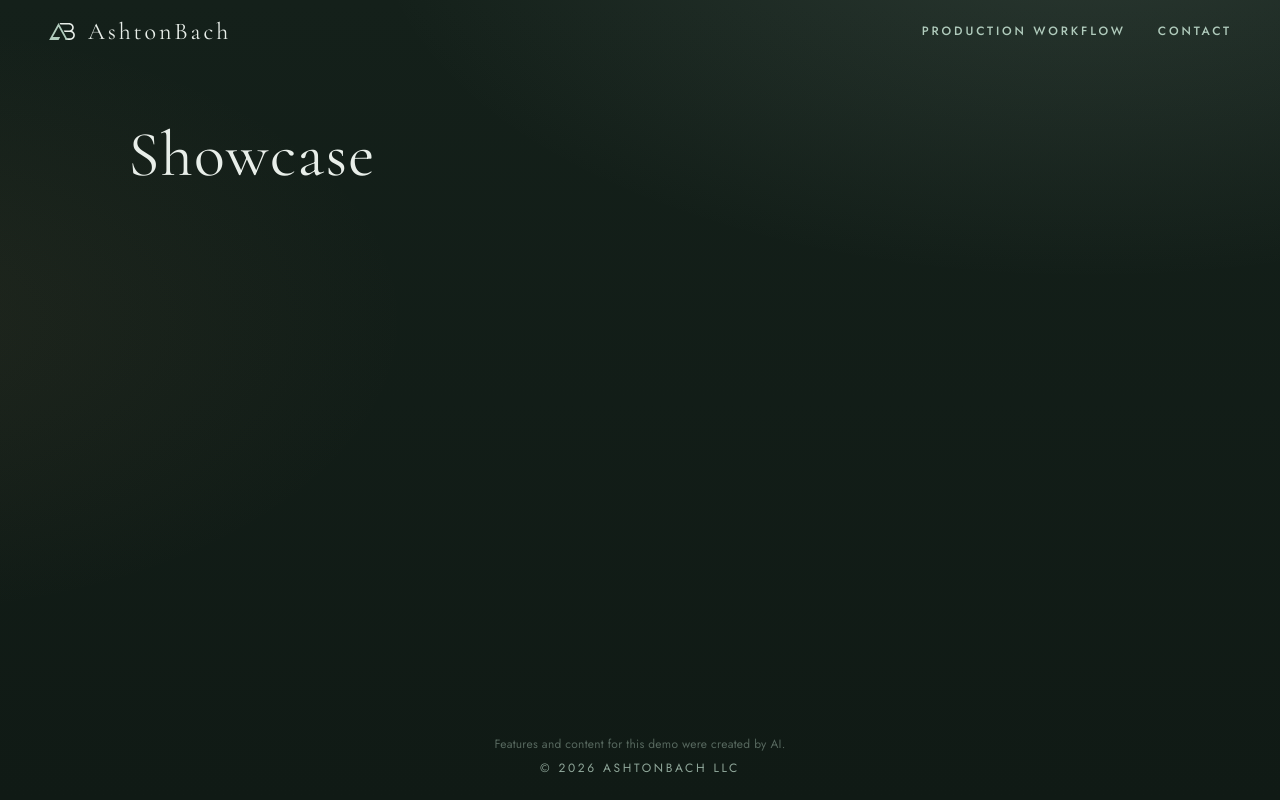
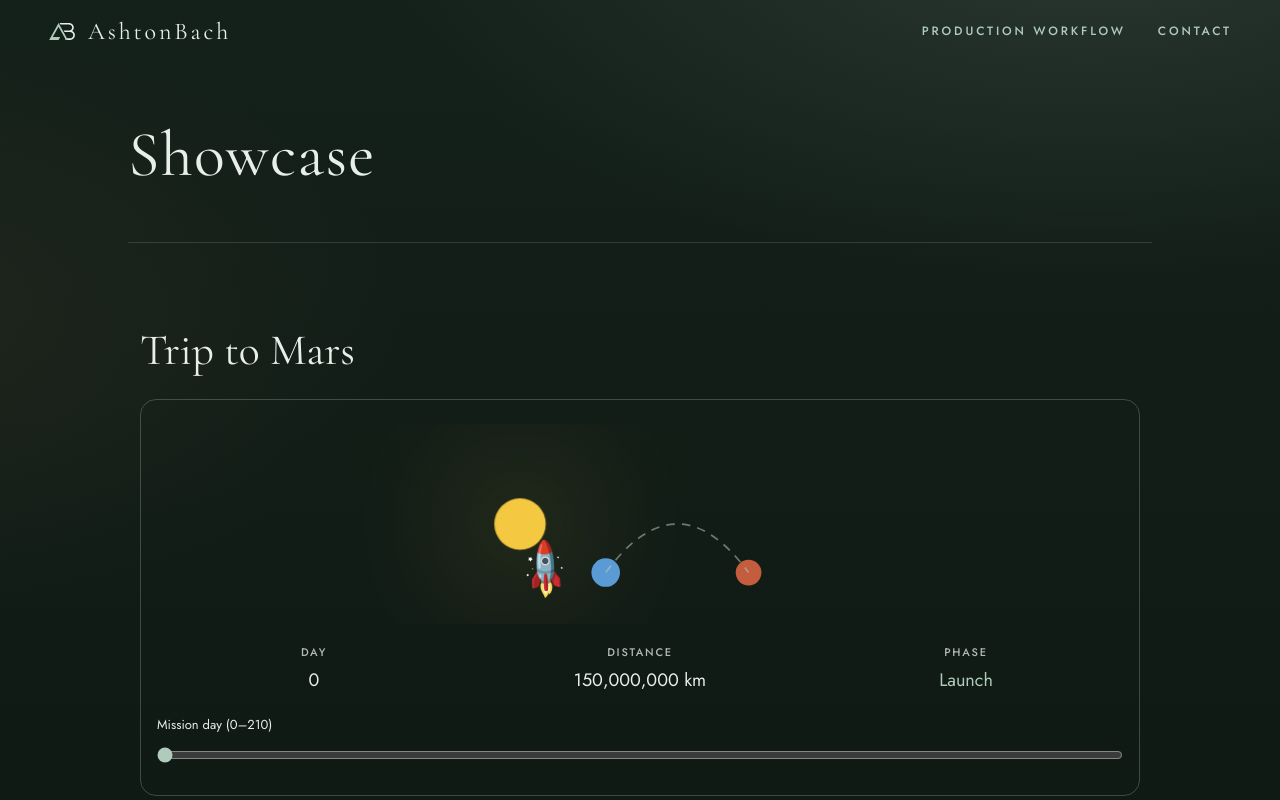
Before and after one commit to ashtonbach/agent-showcase, a Next.js app: page / in a window 1280 px wide. Shown: the top 800 px of the page. Built offline with nearby package versions, Linux system fonts and the light colour scheme.

Commit message:
Feature: Your request (Author: Alder)

```diff
--- a/app/lab/current.json
+++ b/app/lab/current.json
@@ -1 +1 @@
-{"slug":"custom-1792665192"}
+{"slug":"custom-1792665547"}
--- /dev/null
+++ b/app/lab/custom-1792665547/index.tsx
@@ -0,0 +1,115 @@
+"use client";
+
+import { useCallback, useEffect, useRef, useState } from "react";
+
+const MAX_DAY = 210;
+// Example arc: ~150M km at departure to ~55M km near Mars (simplified Hohmann-style; NASA cites ~6–9 month transfers)
+function distanceKm(day: number) {
+  const t = day / MAX_DAY;
+  const start = 150_000_000;
+  const end = 55_000_000;
+  return Math.round(start + (end - start) * t * t);
+}
+
+function fmtKm(n: number) {
+  const s = String(n);
+  let out = "";
+  for (let i = 0; i < s.length; i++) {
+    if (i && (s.length - i) % 3 === 0) out += ",";
+    out += s[i];
+  }
+  return out;
+}
+
+function phaseFor(day: number) {
+  if (day <= 30) return "Launch";
+  if (day >= 181) return "Arrival";
+  return "Cruise";
+}
+
+function curvePoint(t: number) {
+  const x = 18 + t * 64;
+  const y = 52 - 22 * Math.sin(Math.PI * t);
+  const dx = 64;
+  const dy = -22 * Math.PI * Math.cos(Math.PI * t);
+  const angle = (Math.atan2(dy, dx) * 180) / Math.PI;
+  return { x, y, angle };
+}
+
+export default function Lab() {
+  const [day, setDay] = useState(0);
+  const sliderRef = useRef<HTMLInputElement>(null);
+  const t = day / MAX_DAY;
+  const { x, y, angle } = curvePoint(t);
+  const dist = distanceKm(day);
+  const phase = phaseFor(day);
+
+  const nudge = useCallback((delta: number) => {
+    setDay((d) => Math.min(MAX_DAY, Math.max(0, d + delta)));
+  }, []);
+
+  useEffect(() => {
+    const onKey = (e: KeyboardEvent) => {
+      if (e.key !== "ArrowLeft" && e.key !== "ArrowRight") return;
+      const el = document.activeElement;
+      if (el && el !== sliderRef.current && el !== document.body) return;
+      e.preventDefault();
+      nudge(e.key === "ArrowRight" ? 1 : -1);
+    };
+    window.addEventListener("keydown", onKey);
+    return () => window.removeEventListener("keydown", onKey);
+  }, [nudge]);
+
+  return (
+    <section data-lab="custom-1792665547" aria-labelledby="lab-mars-title" className="lab-wrap">
+      <style>{`
+        .lab-wrap { width: min(960px, 100%); margin: 8px auto 56px; padding: 0 12px; box-sizing: border-box; }
+        .lab-wrap h2 { font-family: var(--serif); font-weight: 400; font-size: 30px; color: var(--mist, #F2EFE6); margin: 0 0 20px; }
+        .lab-card { border: 1px solid rgba(176,203,188,0.28); border-radius: 16px; padding: 24px 16px; box-sizing: border-box; }
+        .lab-scene { position: relative; width: 100%; max-width: 100%; overflow: hidden; }
+        .lab-scene svg { display: block; width: 100%; height: auto; max-height: 200px; }
+        .lab-sun { fill: #f5c842; filter: drop-shadow(0 0 18px rgba(245,200,66,0.85)) drop-shadow(0 0 40px rgba(245,160,40,0.45)); }
+        .lab-planet-earth { fill: #5b9bd5; }
+        .lab-planet-mars { fill: #c45c3e; }
+        .lab-path { fill: none; stroke: rgba(176,203,188,0.55); stroke-width: 0.6; stroke-dasharray: 3 2.5; }
+        .lab-rocket { font-size: 14px; line-height: 1; }
+        @media (prefers-reduced-motion: no-preference) {
+          .lab-sun { animation: lab-pulse 4s ease-in-out infinite; }
+          @keyframes lab-pulse { 0%,100% { filter: drop-shadow(0 0 18px rgba(245,200,66,0.85)); } 50% { filter: drop-shadow(0 0 26px rgba(245,200,66,1)); } }
+        }
+        .lab-stats { display: grid; grid-template-columns: repeat(3, 1fr); gap: 12px; margin-top: 20px; }
+        @media (max-width: 420px) { .lab-stats { grid-template-columns: 1fr; } }
+        .lab-stat { text-align: center; }
+        .lab-stat-label { font-family: var(--sans); font-weight: 500; letter-spacing: 0.16em; text-transform: uppercase; font-size: 11px; color: rgba(232,238,233,0.75); margin-bottom: 4px; }
+        .lab-stat-value { color: var(--mist, #F2EFE6); font-size: 18px; }
+        .lab-phase { color: var(--sage, #B0CBBC); }
+        .lab-slider-row { margin-top: 20px; }
+        .lab-slider-row label { display: block; font-family: var(--sans); font-size: 13px; color: #E8EEE9; margin-bottom: 8px; }
+        .lab-slider { width: 100%; accent-color: var(--sage, #B0CBBC); }
+        .lab-note { margin: 20px 0 0; font-size: 13px; color: rgba(232,238,233,0.7); }
+      `}</style>
+      <h2 id="lab-mars-title">Trip to Mars</h2>
+      <div className="lab-card">
+        <div className="lab-scene" aria-hidden="true">
+          <svg viewBox="0 0 100 70" role="presentation">
+            <circle className="lab-sun" cx="8" cy="35" r="9" />
+            <circle className="lab-planet-earth" cx="38" cy="52" r="5" />
+            <circle className="lab-planet-mars" cx="88" cy="52" r="4.5" />
+            <path className="lab-path" d="M 38 52 Q 63 18 88 52" />
+            <text className="lab-rocket" x={x} y={y} textAnchor="middle" dominantBaseline="middle" transform={`rotate(${angle} ${x} ${y})`}>🚀</text>
+          </svg>
+        </div>
+        <div className="lab-stats">
+          <div className="lab-stat"><div className="lab-stat-label">Day</div><div className="lab-stat-value">{day}</div></div>
+          <div className="lab-stat"><div className="lab-stat-label">Distance</div><div className="lab-stat-value">{fmtKm(dist)} km</div></div>
+          <div className="lab-stat"><div className="lab-stat-label">Phase</div><div className="lab-stat-value lab-phase">{phase}</div></div>
+        </div>
+        <div className="lab-slider-row">
+          <label htmlFor="lab-mars-day">Mission day (0–210)</label>
+          <input ref={sliderRef} id="lab-mars-day" className="lab-slider" type="range" min={0} max={MAX_DAY} value={day} onChange={(e) => setDay(Number(e.target.value))} />
+        </div>
+      </div>
+      <p className="lab-note">Example data: distances follow a simplified transfer timeline (NASA Mars missions typically take 6–9 months).</p>
+    </section>
+  );
+}
--- a/app/page.tsx
+++ b/app/page.tsx
@@ -1,3 +1,4 @@
+import Lab from "./lab/custom-1792665547";
 import { readDemoKey, demoTitle } from "./demo-name";
 const demoKey = readDemoKey();
 const demoName = demoTitle();
@@ -5,7 +6,7 @@ export default function Page() {
   return (
     <div className="page-stack">
       <h1 className="demo-title" data-i18n={demoKey}>{demoName}</h1>
-      {/* lab:slot */}
+      <Lab /> {/* lab:slot */}
     </div>
   );
 }
```
